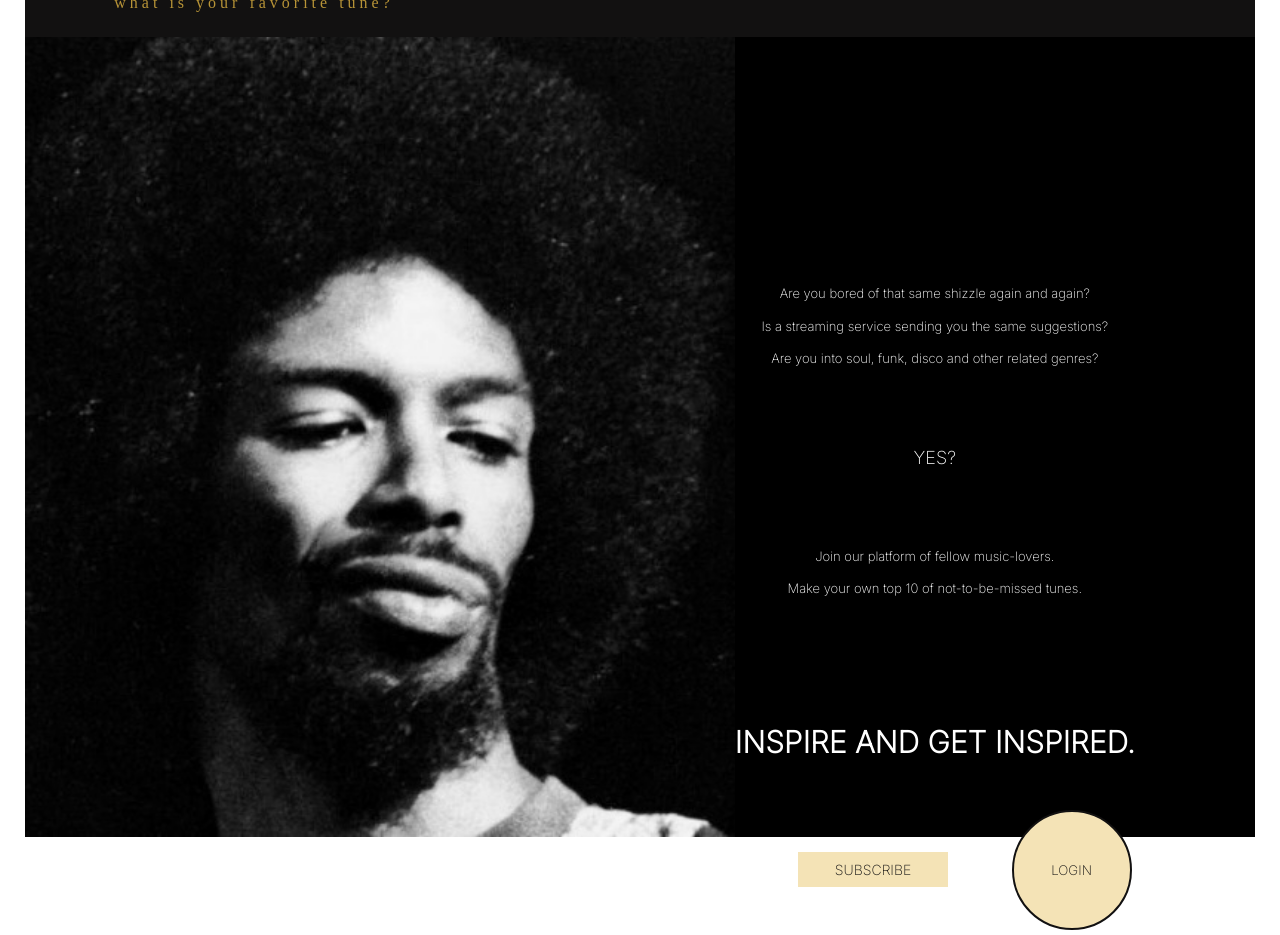
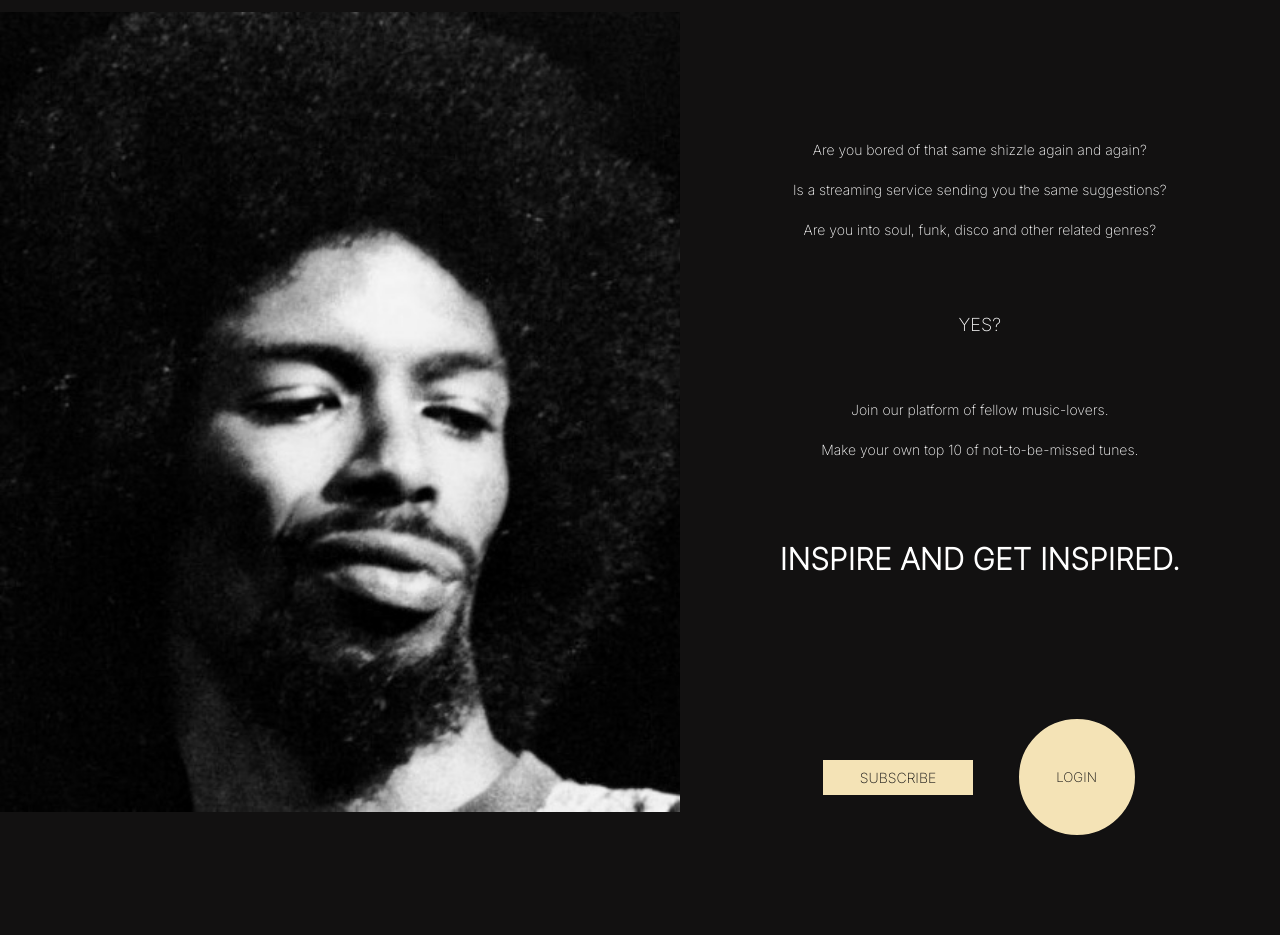
Before and after one commit to saarryp/eindopdrachtFrontend2023, a React (Create React App) app: page / in a window 1280 px wide. Shown: the part 120-1055 px from the top of the page. After the commit the page ends 957 px from the top, so only its background shows below. Built offline with nearby package versions, Linux system fonts and the light colour scheme; a web font is replaced by a local one.

Commit message:
api werkt niet. Vreemde audioDB-api

```diff
--- a/package.json
+++ b/package.json
@@ -6,6 +6,7 @@
     "@testing-library/jest-dom": "^5.16.5",
     "@testing-library/react": "^13.4.0",
     "@testing-library/user-event": "^13.5.0",
+    "axios": "^1.4.0",
     "react": "^18.2.0",
     "react-dom": "^18.2.0",
     "react-router-dom": "^6.14.0",
--- a/src/App.css
+++ b/src/App.css
@@ -1,5 +1,4 @@
 main {
-    margin: 25px;
     background-color: #121111;
     height: 100vh;
     color: white;
--- a/src/index.css
+++ b/src/index.css
@@ -10,8 +10,6 @@
 /*KLEUR 'SEARCH': #B89437;*/
 /*KLEUR BALK SEARCH: #F5F5F5;*/
 /*KLEUR TEKST ZWART: #000000; *!*/
-
-
 
 h1,h2,h3,h4 {
   font-family: 'Inter', sans-serif;
@@ -32,8 +30,8 @@ a:visited {
   color: white;
 }
 
-h1,h2,h3,h4 {
-  font-family: 'Inter', sans-serif;
+body {
+  background-color: #121111;
 }
 
-/* alle ander css komt hier onder */
+/* alle andere css komt hier onder in andere bestanden */
--- a/src/pages/aboutUs/AboutUs.css
+++ b/src/pages/aboutUs/AboutUs.css
@@ -6,7 +6,7 @@
     justify-content: flex-end;
     background-color: #121111;
 }
-.image-element-au{
+.image-element-au {
     background-image: url("../../assets/vierkantJillScott.jpeg");
     background-size: cover;
     background-repeat: no-repeat;
@@ -15,7 +15,6 @@
     min-height: 90vh;
     position: relative;
     flex-basis: auto;
-
 }
 
 .position-text-and-button {
@@ -31,10 +30,16 @@
     display: flex;
     flex-direction: column;
     text-align: center;
-    padding-top: 120px;
     margin-right: 40px;
     padding-left: 40px;
-    /*border: 2px double greenyellow;*/
+    min-height: 90vh;
+}
+
+.about-us {
+    margin-top: 20px;
+    display: flex;
+    flex-direction: column;
+    gap: 5px;
 }
 
 .about-us p {
@@ -43,20 +48,18 @@
     color: white;
     white-space: nowrap;
     line-height: 2.5;
-    /*border: 2px dotted yellow;*/
 }
 
 .about-us .bangers {
     font-size: 30px;
-    padding-top: 100px;
-    padding-bottom: 100px;
+    margin-top: 20px;
+    margin-bottom: 20px;
     color: #F4E3B6;
 }
 
-.about-us .go-on{
+.about-us .go-on {
+    margin-top: 50px;
     font-size: 20px;
-    padding-top: 120px;
-    padding-bottom: 50px;
 }
 
 .container-subscribe-button-about {
@@ -64,31 +67,7 @@
     flex-direction: row;
     justify-content: space-evenly;
     align-items: center;
+    margin-top: 50px;
     width: 100%;
     height: 100%;
-    padding-top: 100px;
-    /*border: 2px double mediumpurple;*/
 }
-
-/*.subscribe-button {*/
-/*    font-size: 14px;*/
-/*    background-color: #F4E3B6;*/
-/*    color: #121111;*/
-/*    font-family: 'Inter', sans-serif;*/
-/*    display: flex;*/
-/*    align-items: center;*/
-/*    justify-content: center;*/
-/*    width: 150px;*/
-/*    height: 35px;*/
-/*    border: 2px solid #121111;*/
-/*}*/
-
-/*.login-button {*/
-/*    background-color: #F4E3B6;*/
-/*    color: #121111;*/
-/*    font-family: 'Inter', sans-serif;*/
-/*    width: 120px;*/
-/*    height: 120px;*/
-/*    border-radius: 50%;*/
-/*    border: 2px solid #121111;*/
-/*}*/
--- a/src/pages/aboutUs/AboutUs.js
+++ b/src/pages/aboutUs/AboutUs.js
@@ -12,26 +12,27 @@ export default function AboutUs() {
                     <div className="position-text-button">
                      <div className="container-text-about">
                         <article className="about-us">
-                            <p> Does the algorithm decide what the best fit should be?</p>
-                            <p>Bloody annoying right?</p>
+                            <p> We love music, sweet soul music.</p>
+                            <p>And we were really tired of algorithms deciding what our next song should be. </p>
+                            <p>We would like to be introduced to hidden gems.</p>
+                            <p>No more 'I will survive' and 'My girl', even though great tracks.</p>
                             <p>We decided to get involved and set up a music platform.</p>
                             <p> So what is the deal?</p>
                             <p className="bangers">MAKE YOUR OWN TOP 10 BANGERS</p>
                             <p>Could be anything from jazz to disco to house to soul.</p>
-                            <p> As long as we can groove on it. </p>
+                            <p> Our motto is that you must feel the groove. </p>
                             <p>And trust us, it is harder than you think.</p>
-                            <p>By bringing all soulful music lovers together, we hope to get you inspired. </p>
-                            <p>And you inspire others with your not-to-be-missed songs.</p>
+                            <p>By bringing all soulful music lovers together. </p>
+                            <p>Join us in our crusade for good soulful music.</p>
+                            <p>Inspire others and get inspired with not-to-be-missed songs.</p>
                             <p className="go-on">Go on and make your own list!</p>
                         </article>
                         <div className="container-subscribe-button-about">
                             <SubscribeButton/>
-                    {/*<button className="subscribe-button">SUBSCRIBE</button>*/}
                             <LoginButton/>
-                    {/*<button className="login-button">LOGIN</button>*/}
                         </div>
-                     </div>
-                     </div>
+                    </div>
+                    </div>
             </div>
         </>
     );
--- a/src/pages/homepage/HomePage.css
+++ b/src/pages/homepage/HomePage.css
@@ -1,12 +1,5 @@
-.container-homepage-photo {
-    height:100%;
-    display: flex;
-    flex-direction: row;
-    position: relative;
-    justify-content: flex-end;
-}
-.image-element{
-    background-image: url("../../assets/vierkantGil.jpg") ;
+.image-element-gl {
+    background-image: url("../../assets/vierkantGil.jpg");
     background-size: cover;
     background-repeat: no-repeat;
     background-position: left;
@@ -16,75 +9,23 @@
     flex-basis: auto;
 }
 
+.about-us {
+    text-align: center;
+}
+
 .position-text-and-rest {
     display: flex;
     flex-direction: column;
-    background-color: black;
-    padding-right: 60px;
-    padding-top: 120px;
-    /*border: 4px dotted deeppink;*/
+    margin: 100px;
 }
 
-.container-text {
-    display: flex;
-    flex-direction: column;
-    text-align: center;
-    margin-top: 120px;
-    margin-right: 60px;
-    /*border: 2px double greenyellow;*/
+.about-us .yes {
+    font-size: 18px;
+    margin: 50px 0 40px 0;
 }
 
-.homepage-text p {
-    font-size: 13px;
-    font-family: 'Inter', sans-serif;
-    color: white;
-    white-space: nowrap;
-    line-height: 2.5;
-    /*border: 2px dotted yellow;*/
-}
-
-.homepage-text .yes {
-    font-size: 18px;
-    padding-top: 60px;
-    padding-bottom: 60px;
-    /*margin: 40px;*/
-}
-
-.homepage-text .inspire {
+.about-us .inspire {
+    margin: 50px 0 70px 0;
     font-size: 30px;
-    margin-top: 100px;
-    margin-bottom: 30px;
     font-weight: bolder;
 }
-
-.container-subscribe-button {
-    display: flex;
-    flex-direction: row;
-    justify-content: space-evenly;
-    align-items: center;
-    width: 100%;
-    height: 100%;
-    padding-bottom: 5px;
-    /*border: 2px double mediumpurple;*/
-}
-
-/*.subscribe-button {*/
-/*    font-size: 14px;*/
-/*    background-color: #F4E3B6;*/
-/*    color: #121111;*/
-/*    font-family: 'Inter', sans-serif;*/
-/*    display: flex;*/
-/*    align-items: center;*/
-/*    justify-content: center;*/
-/*    width: 150px;*/
-/*    height: 35px;*/
-/*}*/
-
-/*.login-button {*/
-/*    background-color: #F4E3B6;*/
-/*    color: #121111;*/
-/*    font-family: 'Inter', sans-serif;*/
-/*    width: 120px;*/
-/*    height: 120px;*/
-/*    border-radius: 50%;*/
-/*}*/
--- a/src/pages/homepage/HomePage.js
+++ b/src/pages/homepage/HomePage.js
@@ -1,6 +1,5 @@
 import React from 'react';
 import "./HomePage.css";
-// import gil from "../../assets/gil-scott-heron.jpg";
 import LoginButton from "../../components/loginButton/LoginButton";
 import SubscribeButton from "../../components/subscribeButton/SubscribeButton";
 
@@ -8,30 +7,26 @@ import SubscribeButton from "../../components/subscribeButton/SubscribeButton";
 export default function Home() {
     return (
         <>
-        <div className="container-homepage-photo">
-            <div className="image-element"></div>
-            {/*<img src= {gil} alt= "musician Gil Scott-Heron" className="image-element"/>*/}
-               <div className="position-text-and-rest">
-                    <div className="container-text">
-                        <article className="homepage-text">
+            <div className="container-about-photo">
+                <div className="image-element-gl"></div>
+                <div className="position-text-button">
+                    <div className="position-text-and-rest">
+                        <article className="about-us">
                             <p>Are you bored of that same shizzle again and again?</p>
                             <p>Is a streaming service sending you the same suggestions?</p>
                             <p>Are you into soul, funk, disco and other related genres?</p>
                             <p className="yes">YES?</p>
                             <p>Join our platform of fellow music-lovers.</p>
                             <p>Make your own top 10 of not-to-be-missed tunes.</p>
-                            <p className="inspire"> INSPIRE AND GET INSPIRED.</p>
+                            <p className="inspire">INSPIRE AND GET INSPIRED.</p>
                         </article>
+                        <div className="container-subscribe-button-about">
+                            <SubscribeButton/>
+                            <LoginButton/>
+                        </div>
                     </div>
-                    <div className="container-subscribe-button">
-                        <SubscribeButton/>
-                        {/*<button className= "subscribe-button">SUBSCRIBE</button>*/}
-                        <LoginButton/>
-                        {/*<button className="login-button">LOG IN</button>*/}
-                    </div>
-               </div>
-        </div>
-
+                </div>
+            </div>
         </>
     );
 }
--- a/src/pages/ourSounds/OurSounds.css
+++ b/src/pages/ourSounds/OurSounds.css
@@ -0,0 +1,4 @@
+.button {
+    height: 30px;
+    width: 30px;
+}
--- a/src/pages/ourSounds/OurSounds.js
+++ b/src/pages/ourSounds/OurSounds.js
@@ -1,7 +1,65 @@
-export default function AboutUs() {
+import axios from "axios";
+
+export default function OurSounds() {
+
+    /*
+    * sounds ophalen met API
+    * we halen de return uit elkaar met 10 nummers
+    * dat stoppen we in de pagina
+    * */
+
+    async function getApiData() {
+
+        const options = {
+            method: 'GET',
+            url: 'https://spotify23.p.rapidapi.com/search/',
+            params: {
+                q: '<REQUIRED>',
+                type: 'multi',
+                offset: '0',
+                limit: '10',
+                numberOfTopResults: '5'
+            },
+            headers: {
+                'X-RapidAPI-Key': '19f26934fcmsh367906a66bf7580p16dde5jsn3f029566ed3a',
+                'X-RapidAPI-Host': 'spotify23.p.rapidapi.com'
+            }
+        };
+
+        try {
+            const response = await axios.request(options);
+            console.log(response.data);
+        } catch (error) {
+            console.error(error);
+        }
+
+    }
+
+    async function getApiTracks() {
+        const options = {
+            method: 'GET',
+            url: 'https://spotify23.p.rapidapi.com/tracks/',
+            params: {
+                ids: '4WNcduiCmDNfmTEz7JvmLv'
+            },
+            headers: {
+                'X-RapidAPI-Key': '19f26934fcmsh367906a66bf7580p16dde5jsn3f029566ed3a',
+                'X-RapidAPI-Host': 'spotify23.p.rapidapi.com'
+            }
+        };
+
+        try {
+            const response = await axios.request(options);
+            console.log(response.data);
+        } catch (error) {
+            console.error(error);
+        }
+    }
+
     return (
         <>
-            <h1>Hello world!</h1>
+            <h1>Mijn Top 10</h1>
+            <button className="button" onClick={getApiTracks}></button>
         </>
     )
 }
```
Also changed, not shown: 1 other file (tests, documents, lock files or other folders).
